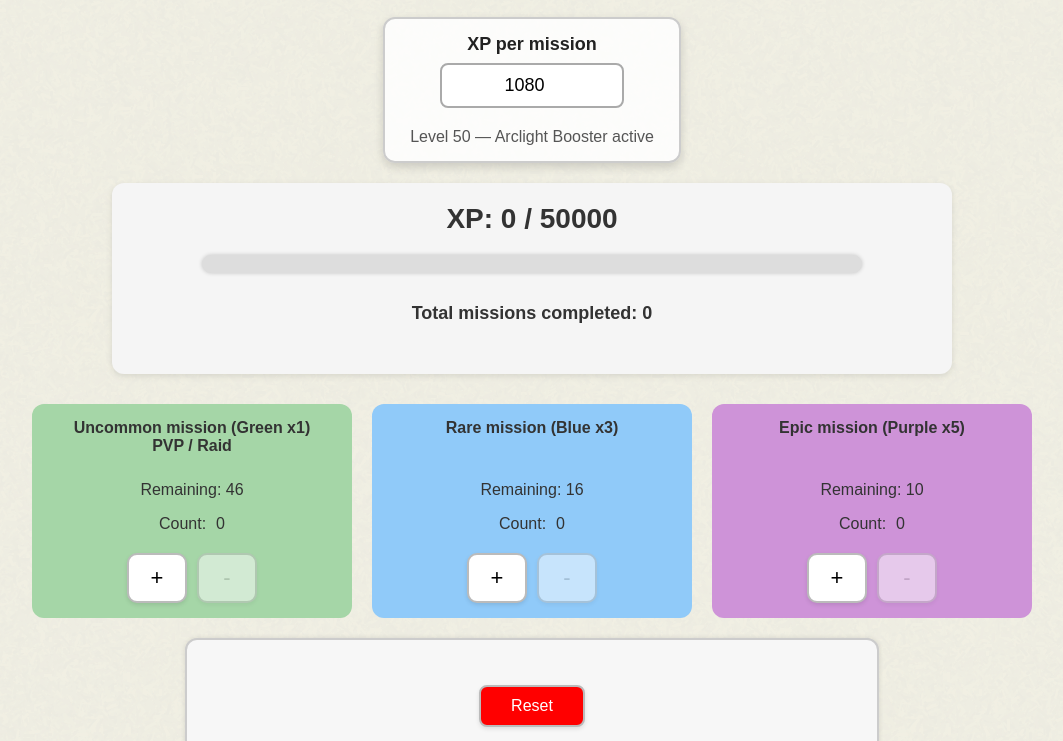
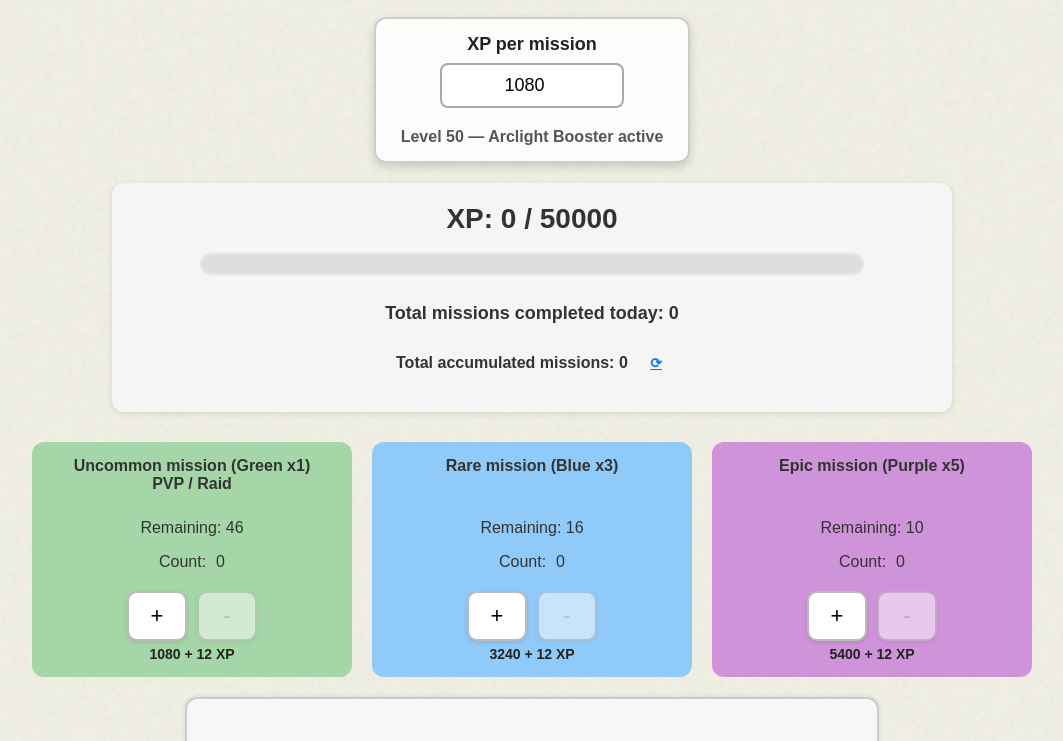
Before and after one commit to ccirvine/rumblexpcounter, a plain HTML site: page index.html in a window 1280 px wide. Shown: the part 173-914 px from the top of the page, without its empty margins (108-1171 px from the left). Drawn offline with Linux system fonts and the light colour scheme.

Commit message:
Add total mission count and reset. Add XP count

```diff
--- a/index.html
+++ b/index.html
@@ -18,7 +18,11 @@
     <div class="progress-container">
       <div class="progress-bar" id="progressBar"></div>
     </div>
-    <div id="totalMissions" class="mission-counter">Total missions completed: 0</div>
+    <div id="totalMissions" class="mission-counter">Total missions completed today: 0</div>
+    <div class="mission-total-box">
+      <span id="totalAccumulatedMissions">0</span>
+      <button onclick="resetAccumulatedMissions()" class="reset-inline">⟳</button>
+    </div>
   </div>
   <div class="container">
     <div class="button-group green-bg">
@@ -32,6 +36,7 @@
         <button class="button" onclick="updateCounter(1, 'btn1', 'label1', 'count1')">+</button>
         <button class="button" id="btnMinus1" onclick="decrementCounter(1, 'btn1', 'label1', 'count1')">-</button>
       </div>
+      <div class="xp-change-info" id="xpChange1">12 XP</div>
     </div>
     <div class="button-group blue-bg">
       <div class="header">Rare mission (Blue x3)</div>
@@ -44,6 +49,7 @@
         <button class="button" onclick="updateCounter(3, 'btn3', 'label3', 'count3')">+</button>
         <button class="button" id="btnMinus3" onclick="decrementCounter(3, 'btn3', 'label3', 'count3')">-</button>
       </div>
+      <div class="xp-change-info" id="xpChange3">12 XP</div>
     </div>
     <div class="button-group purple-bg">
       <div class="header">Epic mission (Purple x5)</div>
@@ -56,6 +62,7 @@
         <button class="button" onclick="updateCounter(5, 'btn5', 'label5', 'count5')">+</button>
         <button class="button" id="btnMinus5" onclick="decrementCounter(5, 'btn5', 'label5', 'count5')">-</button>
       </div>
+      <div class="xp-change-info" id="xpChange5">12 XP</div>
     </div>
   </div>
   <div class="reset-box">
--- a/script.js
+++ b/script.js
@@ -10,11 +10,13 @@ const xpLevels = [
     480, 500, 520, 540, 560, 580, 600, 620, 650, 680, 710, 740, 770, 800, 830,
     860, 900
 ];
+const xpPerMission = parseInt(xpInput.value) || 0;
 let hasPlayedAudio = false;
 let lastTouch = 0;
 let xpTotal = parseInt(localStorage.getItem('ccirvine_wrxpcalc_xpTotal')) || 0;
 let counts = JSON.parse(localStorage.getItem('ccirvine_wrxpcalc_counts')) || { btn1: 0, btn3: 0, btn5: 0 };
 let savedXPPerMission = parseInt(localStorage.getItem('ccirvine_wrxpcalc_xpPerMission')) || 1080;
+let totalMissionsAccumulated = parseInt(localStorage.getItem('missionsTotalAccumulated')) || 0;
 xpInput.value = savedXPPerMission;
 
 function saveState() {
@@ -85,10 +87,21 @@ function updateDisplay() {
         }
     });
     const totalMissions = counts.btn1 + counts.btn3 + counts.btn5;
-    document.getElementById("totalMissions").textContent = `Total missions completed: ${totalMissions}`;
+    document.getElementById("totalMissions").textContent = `Total missions completed today: ${totalMissions}`;
     document.getElementById("btnMinus1").disabled = counts.btn1 === 0;
     document.getElementById("btnMinus3").disabled = counts.btn3 === 0;
     document.getElementById("btnMinus5").disabled = counts.btn5 === 0;
+    document.getElementById("totalAccumulatedMissions").textContent =
+  `Total accumulated missions: ${totalMissionsAccumulated}`;
+  [
+    { id: 'xpChange1', multiplier: 1 },
+    { id: 'xpChange3', multiplier: 3 },
+    { id: 'xpChange5', multiplier: 5 }
+  ].forEach(({ id, multiplier }) => {
+    const element = document.getElementById(id);
+    const xpAmount = xpPerMission * multiplier;
+    element.textContent = `${xpAmount} + 12 XP`;
+  });
     updateXPLevelInfo();
 
 }
@@ -96,10 +109,11 @@ function updateDisplay() {
 function updateCounter(multiplier, id, labelId, countId) {
     const xpPerMission = parseInt(xpInput.value) || 0;
     const addition = xpPerMission * multiplier + 12;
-
+    totalMissionsAccumulated++;
+    localStorage.setItem("missionsTotalAccumulated", totalMissionsAccumulated);
     if (xpTotal < maxXP) {
         xpTotal += addition;
-        if (xpTotal > maxXP) xpTotal = maxXP;
+        //if (xpTotal > maxXP) xpTotal = maxXP;
         document.getElementById("audioLevelUp").play();
         counts[id]++;
         saveState();
@@ -109,6 +123,8 @@ function updateCounter(multiplier, id, labelId, countId) {
 
 function decrementCounter(multiplier, id, labelId, countId) {
     const xpPerMission = parseInt(xpInput.value) || 0;
+    totalMissionsAccumulated--;
+    localStorage.setItem("missionsTotalAccumulated", totalMissionsAccumulated);
     if (counts[id] > 0) {
         counts[id]--;
         xpTotal -= xpPerMission * multiplier + 12;
@@ -244,6 +260,14 @@ function updateXPLevelInfo() {
     }
 }
 
+function resetAccumulatedMissions() {
+    if (confirm("Are you sure you want to reset the total accumulated missions?")) {
+      totalMissionsAccumulated = 0;
+      localStorage.setItem("missionsTotalAccumulated", 0);
+      updateDisplay();
+    }
+}
+
 
 resetBtn.addEventListener("click", () => {
     xpTotal = 0;
--- a/style.css
+++ b/style.css
@@ -5,6 +5,7 @@ body {
     background: url('img/paper-fibers.png');
     background-color: #faf5e4;
     color: #333;
+    font-weight: bold;
 }
 
 .logo {
@@ -264,13 +265,11 @@ input[type="number"] {
     margin-top: 30px;
     font-size: 16px;
     color: #444;
-    font-weight: 500;
 }
 
 .mission-counter {
     margin: 10px auto 30px auto;
     font-size: 18px;
-    font-weight: 600;
     color: #333;
     text-align: center;
 }
@@ -325,5 +324,33 @@ input[type="number"] {
 .xp-level-info {
     font-size: 16px;
     color: #555;
-    font-weight: 500;
 }
+
+.mission-total-box {
+    margin: 20px auto;
+    text-align: center;
+    font-size: 16px;
+    color: #333;
+}
+
+.reset-inline {
+    margin-left: 12px;
+    background: none;
+    border: none;
+    color: #007bff;
+    font-weight: bold;
+    cursor: pointer;
+    font-size: 14px;
+    text-decoration: underline;
+}
+
+.reset-inline:hover {
+    color: #0056b3;
+}
+
+
+.xp-change-info {
+    margin-top: 5px;
+    font-size: 14px;
+    color: #222;
+}
```
